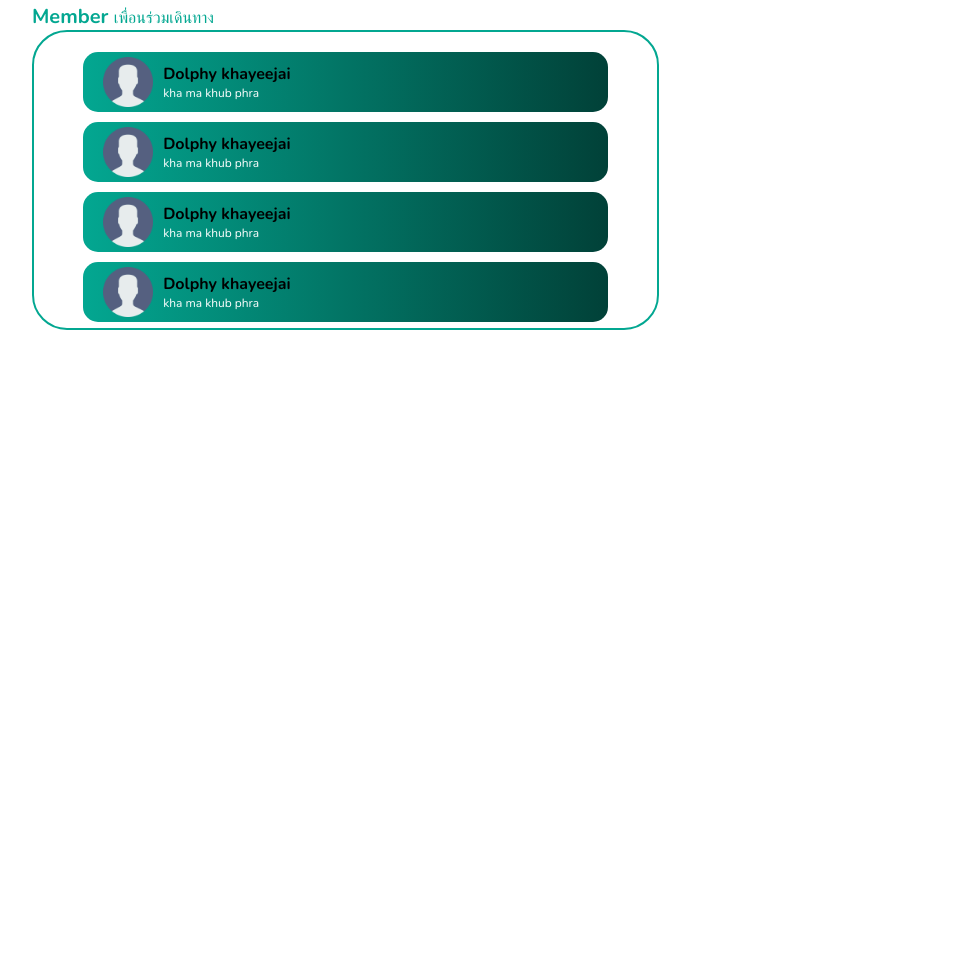
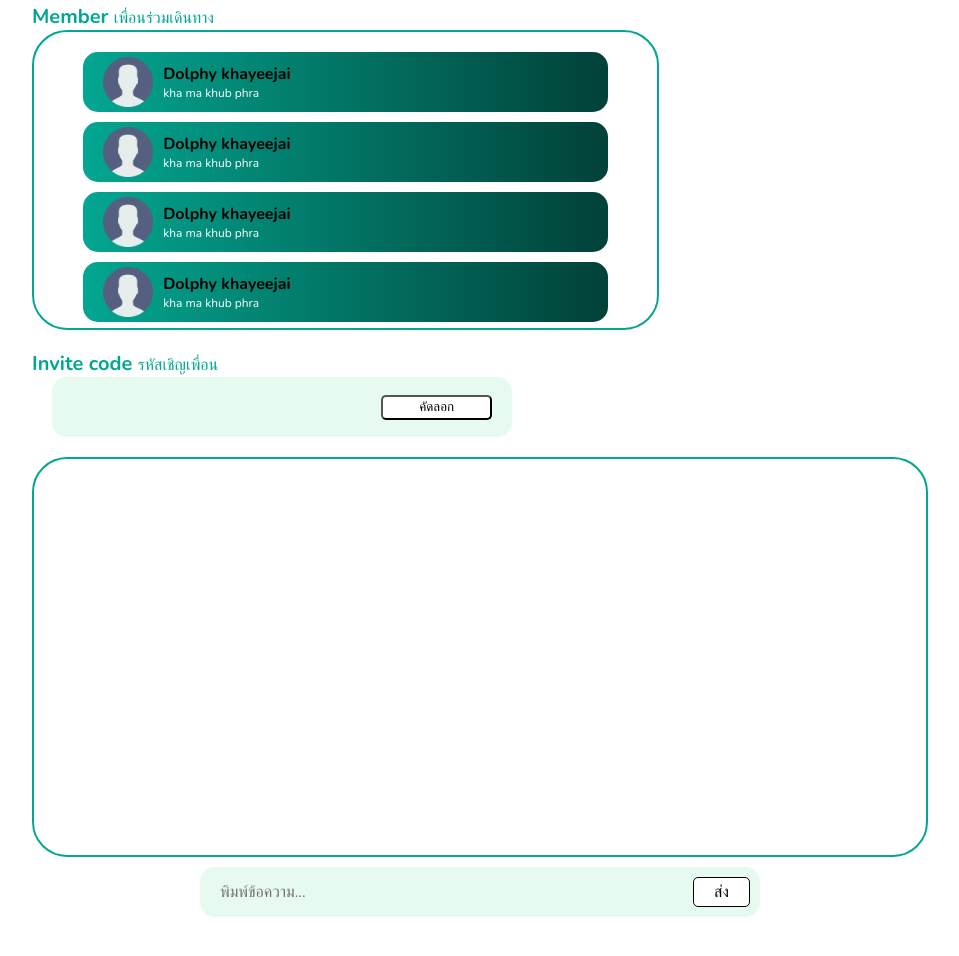
Before and after one commit to Alakok77/JoinNGo, a plain HTML site: page html/activeTrip.html in a window 1280 px wide. Shown: the part 1627-2583 px from the top of the page, without its empty margins (160-1119 px from the left). Before the commit the page ends 1957 px from the top, so only its background shows below. Drawn offline with nearby package versions, Linux system fonts and the light colour scheme; some packages are replaced by stand-ins of ours.

Commit message:
feat: finish active trip page

```diff
--- a/css/activeTrip.css
+++ b/css/activeTrip.css
@@ -305,3 +305,107 @@
         }
     }
 }
+
+.invite{
+    justify-self: center;
+    width: 70%;
+    margin-top: 20px;
+
+    p{
+        font-size: 20px;
+        font-weight: bold;
+        color: #03A791;
+    }
+
+    span{
+        font-size: 16px;
+        font-weight: normal;
+    }
+
+    .wrapper{
+        margin-left: 20px;
+        width: 460px;
+        height: 60px;
+        border-radius: 15px;
+        background-color: #81E7AF33;
+        display: flex;
+        align-items: center;
+        justify-content: space-between;
+        padding: 20px;
+
+        input{
+            width: 80%;
+            background-color: rgba(0, 0, 0, 0);
+            outline: none;
+            border: none;
+        }
+
+        button{
+            width: 120px;
+            height: 25px;
+            background-color: white;
+            border-radius: 5px;
+        }
+    }
+
+
+}
+
+.chat-area {
+    position: relative;
+    height: 400px;
+    width: 70%;
+    overflow: hidden;
+    background-color: white;
+    justify-self: center;
+    border-radius: 35px;
+    border: 2px solid #03A791;
+    margin-top: 20px;
+}
+
+.input-area {
+    width: 560px;
+    height: 50px;
+    justify-self: center;
+    margin-top: 10px;
+    background-color: #81E7AF33;
+    display: flex;
+    padding: 10px;
+    gap: 10px;
+    border-radius: 15px;
+
+    input {
+        flex: 1;
+        padding: 10px;
+        font-size: 16px;
+        background-color: rgba(0, 0, 0, 0);
+        outline: none;
+        border: none;
+    }
+
+    button {
+        padding: 10px 20px;
+        font-size: 16px;
+        border: none;
+        border-radius: 5px;
+        cursor: pointer;
+        display: flex;
+        align-items: center;
+        justify-content: center;
+        background-color: white;
+        border: 1px solid black;
+    }
+}
+
+.bubble {
+    position: absolute;
+    white-space: nowrap;
+    padding: 5px 10px;
+    border-radius: 20px;
+    color: black;
+    animation-timing-function: linear;
+}
+
+.footer{
+    height: 100px;
+}
--- a/html/activeTrip.html
+++ b/html/activeTrip.html
@@ -106,5 +106,23 @@ This demo showcases CKBox  to manage images and other files. You can enable your
         </div>
     </div>
 
+    <div class="invite">
+        <p>Invite code <span>รหัสเชิญเพื่อน</span></p>
+        <div class="wrapper">
+            <input type="text" readonly>
+            <button>คัดลอก</button>
+        </div>
+    </div>
+
+    <div class="chat-area" id="chatArea"></div>
+
+    <div class="input-area">
+        <input type="text" id="messageInput" placeholder="พิมพ์ข้อความ..." />
+        <button onclick="sendMessage()">ส่ง</button>
+    </div>
+
+    <div class="footer">
+
+    </div>
 </body>
 </html>
--- a/script/activeTrip.js
+++ b/script/activeTrip.js
@@ -31,3 +31,46 @@ window.onload = () => {
     `
   }
 }
+
+
+function sendMessage() {
+  const input = document.getElementById('messageInput');
+  const text = input.value.trim();
+  if (!text) return;
+
+  const bubble = document.createElement('div');
+  bubble.classList.add('bubble');
+  bubble.textContent = text;
+
+  const fontSize = Math.floor(Math.random() * 10) + 14;
+  bubble.style.fontSize = fontSize + 'px';
+
+  const direction = Math.random() > 0.5 ? 'ltr' : 'rtl';
+  const duration = Math.floor(Math.random() * 20) + 20;
+
+  const top = Math.floor(Math.random() * 80) + 10;
+  bubble.style.top = top + 'vh';
+
+  const startLeft = direction === 'ltr' ? '-100%' : '100%';
+  const endLeft = direction === 'ltr' ? '100%' : '-100%';
+
+  bubble.style.left = startLeft;
+
+  bubble.style.animation = `move-${direction} ${duration}s linear forwards`;
+
+  document.getElementById('chatArea').appendChild(bubble);
+
+  input.value = '';
+}
+
+const style = document.createElement('style');
+style.textContent = `
+@keyframes move-ltr {
+  from { left: -100%; }
+  to { left: 100%; }
+}
+@keyframes move-rtl {
+  from { left: 100%; }
+  to { left: -100%; }
+}`;
+document.head.appendChild(style);
```
